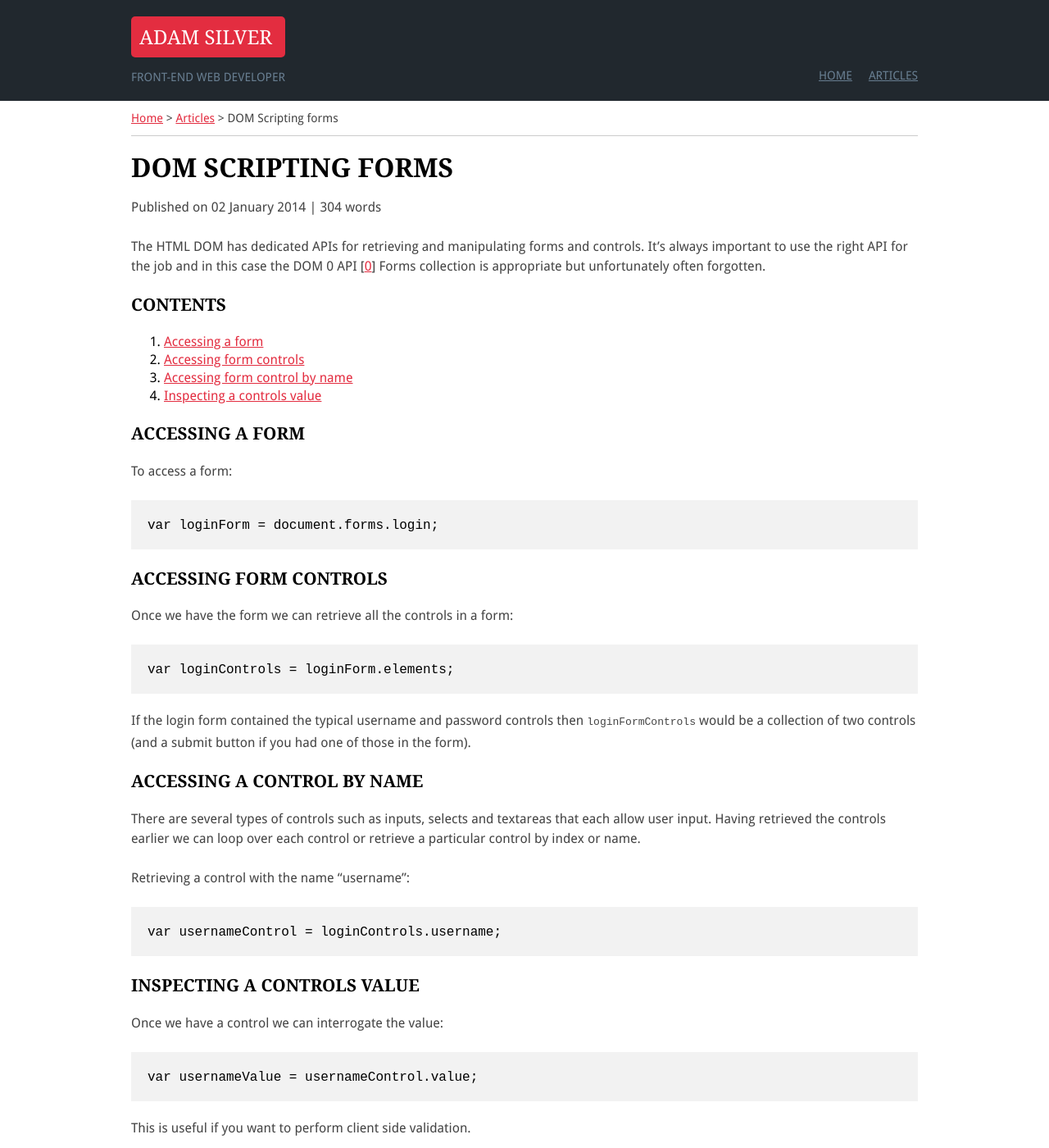
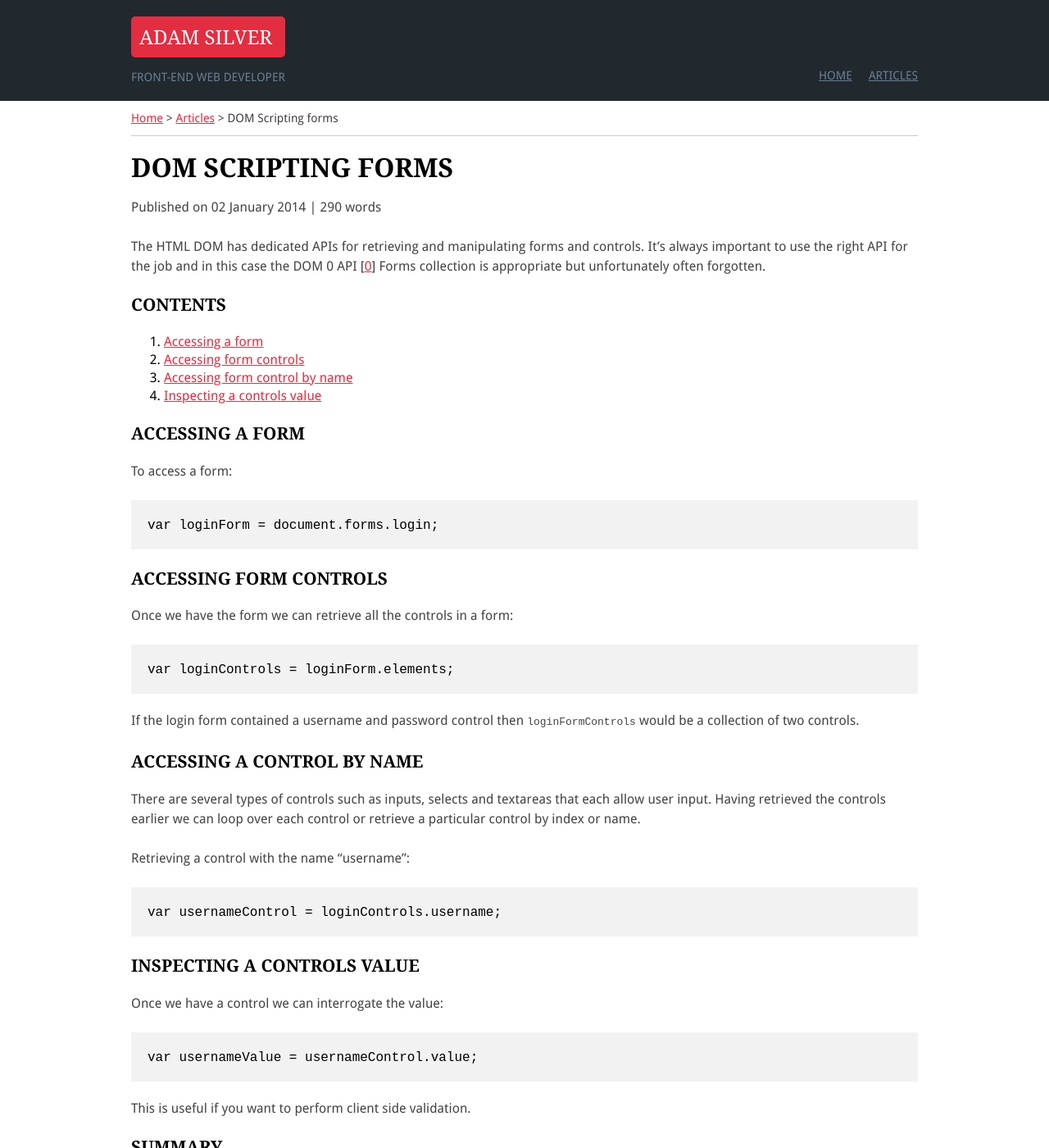
Before and after one commit to adamsilver/adamsilver.io-jekyll, a Jekyll site: the page built from _posts/2014-01-02-dom-scripting-forms.md, in a window 1280 px wide and 1400 px high. Shown: the whole window at 82% size. Built offline with Jekyll 4.4.1, drawn with Linux system fonts in a browser that asks for light colours; Markdown is read by kramdown in place of the engine named in the settings.

Commit message:
simplified text

```diff
--- a/_posts/2014-01-02-dom-scripting-forms.md
+++ b/_posts/2014-01-02-dom-scripting-forms.md
@@ -30,7 +30,7 @@ Once we have the form we can retrieve all the controls in a form:
 
 	var loginControls = loginForm.elements;
 
-If the login form contained the typical username and password controls then `loginFormControls` would be a collection of two controls (and a submit button if you had one of those in the form).
+If the login form contained a username and password control then `loginFormControls` would be a collection of two controls.
 
 <a name="accessingControlByName"></a>
 
```
